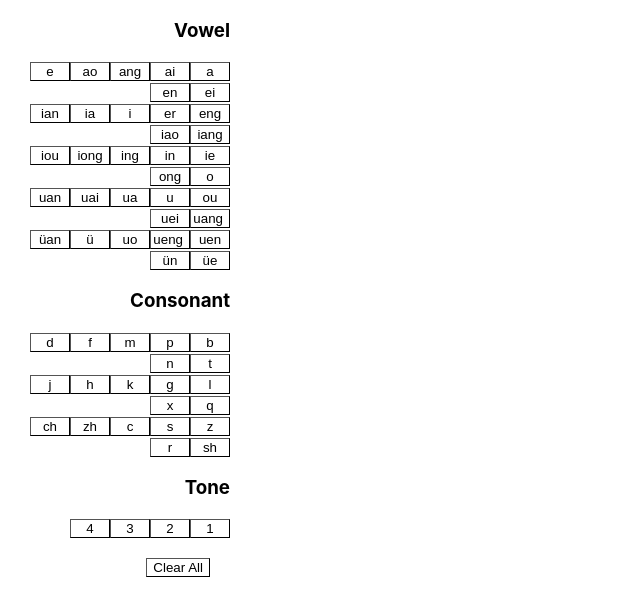
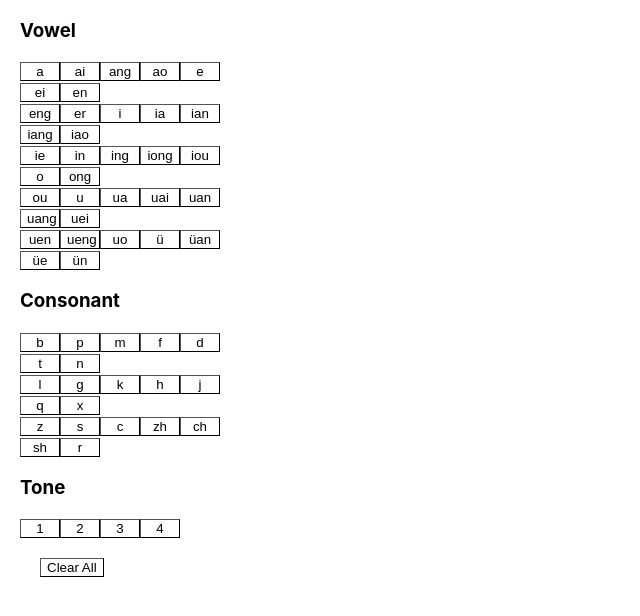
Before and after one commit to johnny-keker/zhong-wen, a React (Create React App) app: page / in a window 1280 px wide. Shown: the top 616 px of the page, without its empty margins (0-640 px from the left). Built offline with nearby package versions, Linux system fonts and the light colour scheme.

Commit message:
fixed mirroring

```diff
--- a/src/App.css
+++ b/src/App.css
@@ -67,8 +67,7 @@
 
 .column1 {
   flex: 20%;
-  direction: rtl;
-  justify-content: flex-end;
+  justify-content: flex-start;
 }
 
 .column2 {
```
